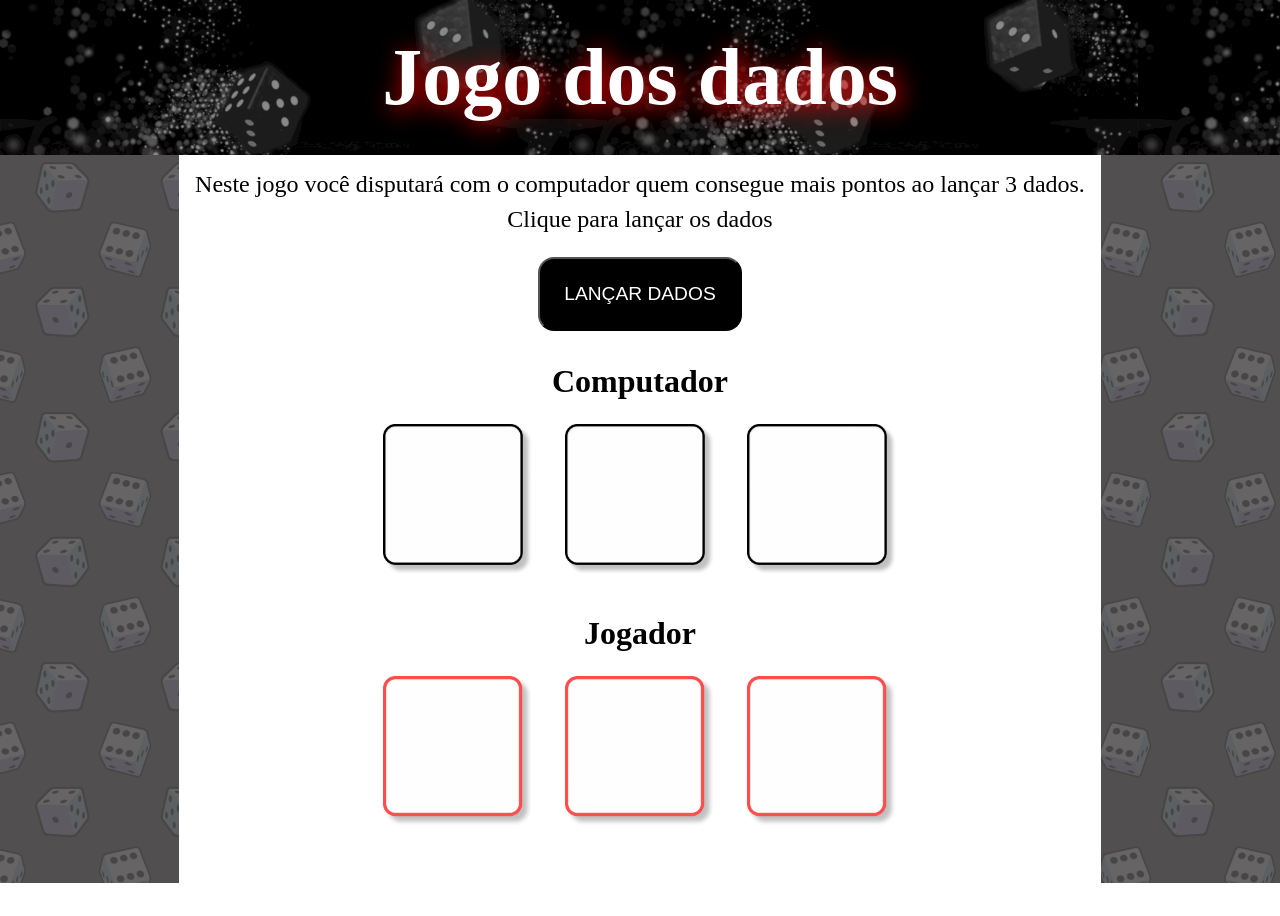
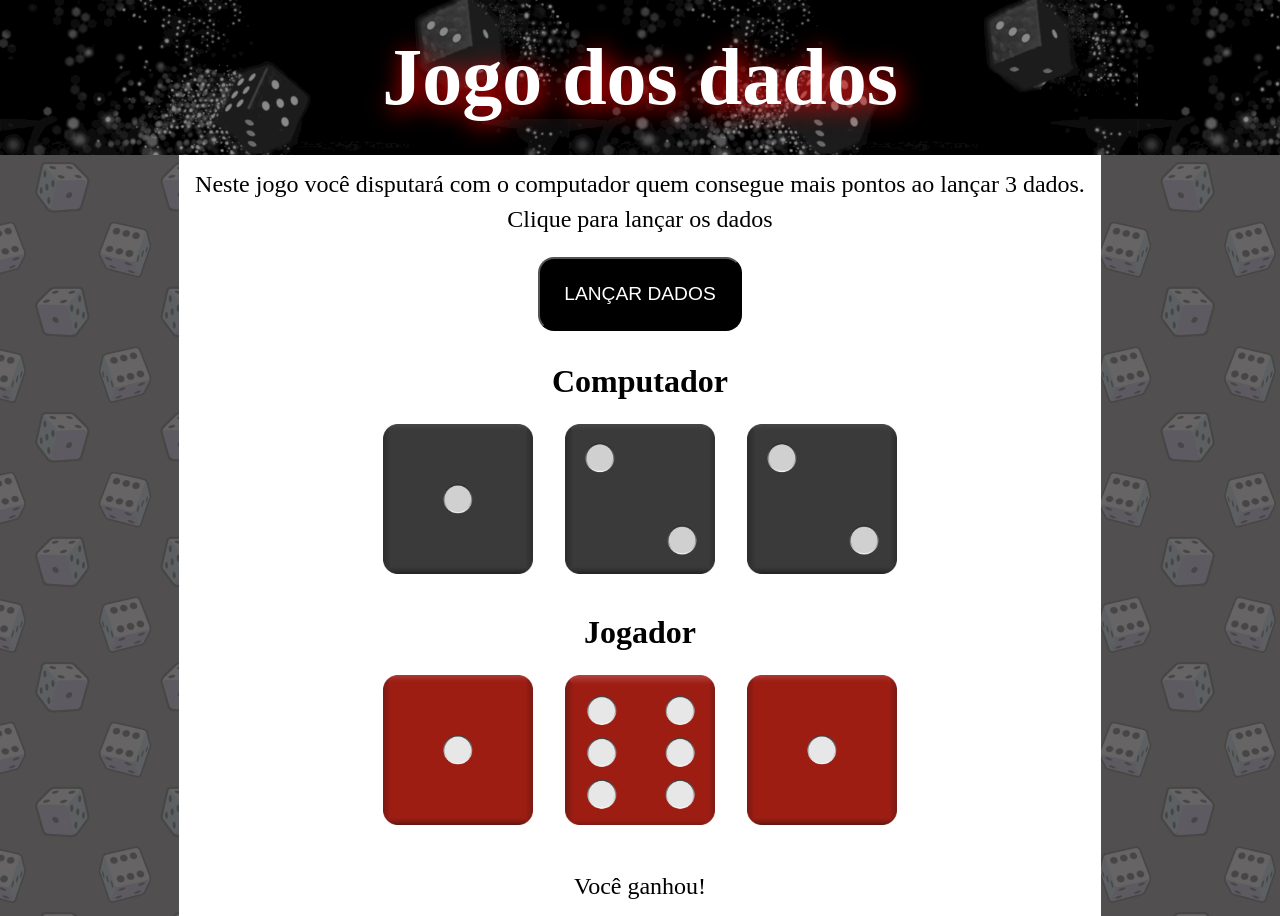
Before and after one commit to techcomkathia/jogoDeDados, a plain HTML site: page index.html in a window 1280 px wide. Both pictures are taken after a click on the button "LANÇAR DADOS". Before the commit the page ends 883 px from the top, so only its background shows below. Drawn offline with Linux system fonts and the light colour scheme.

Commit message:
ajuste script

```diff
--- /dev/null
+++ b/dados.js
@@ -0,0 +1,87 @@
+
+//Caminho das imagens
+let imgDadosJogador=[
+    'imagens/dadoVermelho1.png',
+    'imagens/dadoVermelho2.png',
+    'imagens/dadoVermelho3.png',
+    'imagens/dadoVermelho4.png',
+    'imagens/dadoVermelho5.png',
+    'imagens/dadoVermelho6.png'
+]
+
+//Caminho das imagens
+let imgDadosComputador=[
+    'imagens/dadoPreto1.png',
+    'imagens/dadoPreto2.png',
+    'imagens/dadoPreto3.png',
+    'imagens/dadoPreto4.png',
+    'imagens/dadoPreto5.png',
+    'imagens/dadoPreto6.png'
+]
+
+
+function sortear(){
+    tamanho = imgDadosComputador.length
+    return parseInt(Math.random()*tamanho)
+}
+
+
+function gerarDados(array){
+    //gera array numerico entre 0 e 5
+    return [
+        sortear(array),
+        sortear(array),
+        sortear(array)
+    ]
+}
+
+
+function somarDados(arrayNumerico){
+    // corrigindo o índice para o valor real dos pontos do dado somando 1
+    return arrayNumerico.reduce((soma,numero)=> soma + (numero+1), 0)
+}
+
+function verificarGanhador(pontosJogador, pontosComputador){
+    let texto
+    if (pontosJogador>pontosComputador){
+        texto = 'Você ganhou!'
+    }
+    else if(pontosComputador>pontosJogador){
+       texto =' Você perdeu'
+    }
+    else{
+       texto ='EMPATE'
+    }
+    document.getElementById("ganhador").innerHTML= texto
+}
+
+
+function mostrarDados(dJogador, dComputador){
+
+    //montando a exibição dos dados do jogador
+    document.getElementById('dadoJ1').src= imgDadosJogador[dJogador[0]]
+    document.getElementById('dadoJ2').src= imgDadosJogador[dJogador[1]]
+    document.getElementById('dadoJ3').src= imgDadosJogador[dJogador[2]]
+
+    // montando a exibição dos dados do computador
+    document.getElementById('dadoC1').src= imgDadosComputador[dComputador[0]]
+    document.getElementById('dadoC2').src= imgDadosComputador[dComputador[1]]
+    document.getElementById('dadoC3').src= imgDadosComputador[dComputador[2]]
+}
+
+
+function iniciarJogo(){
+    //array de números para os dados
+    let arrayJogador= gerarDados(imgDadosJogador)
+    let arrayComputador=gerarDados(imgDadosComputador)
+
+    //monta a imagem dos dados
+    mostrarDados(arrayJogador,arrayComputador)
+
+    //soma pontos do array numérico
+    let pontosJogador= somarDados(arrayJogador)
+    let pontosComputador=somarDados(arrayComputador)
+
+    //verificaGanhador e retorna o resultado
+    verificarGanhador(pontosJogador, pontosComputador)
+}
--- a/index.html
+++ b/index.html
@@ -52,7 +52,7 @@
         </div>
     </main>
 
-    <script src="solucaoComArray.js"></script>
+    <script src="dados.js"></script>
 </body>
 
 
```
